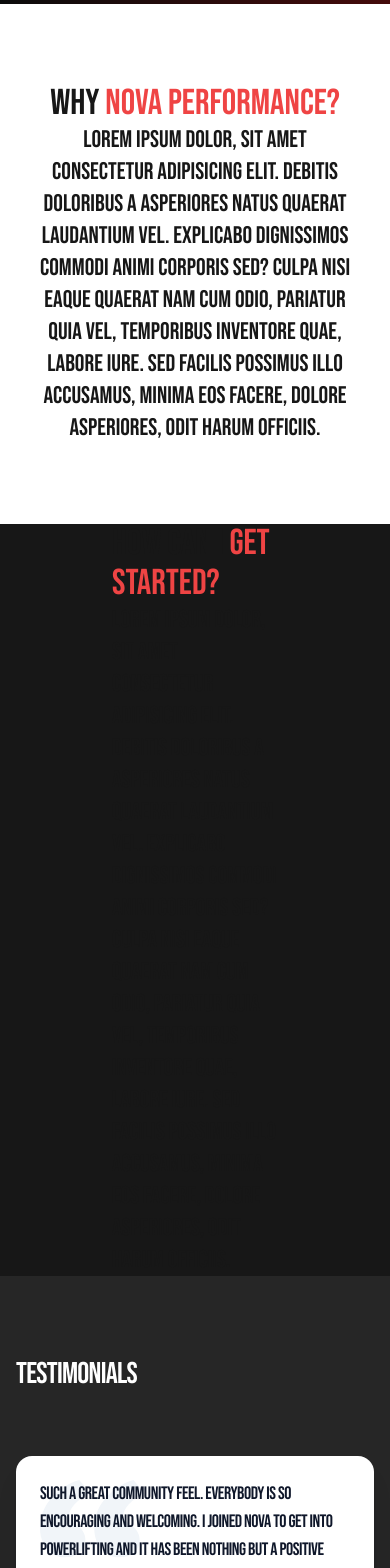
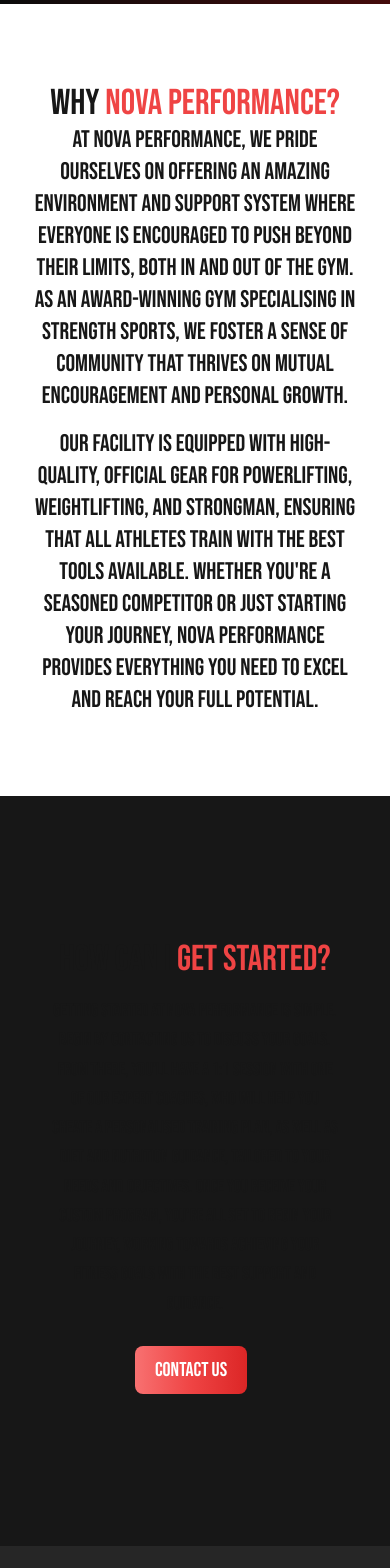
Before and after one commit to jemcap/novaperformance-website, a Next.js app: page / in a window 390 px wide. Shown: the part 1600-3168 px from the top of the page. Built offline with nearby package versions, Linux system fonts and the light colour scheme.

Commit message:
fix: Fixed the responsiveness of the Steps component

```diff
--- a/components/Steps.tsx
+++ b/components/Steps.tsx
@@ -1,29 +1,40 @@
-import React from "react";
+import Link from "next/link";
+import Button from "./Button";
 
 const Steps = () => {
   return (
     <section className=" bg-neutral-900 ">
-      <div className="flex flex-row justify-between align-elements items-center">
+      <div className="flex flex-row text-center md:text-start h-[750px] md:h-5/6 justify-between align-elements items-center">
         <div>
           <ul className="max-md:hidden steps steps-vertical text-xl h-[600px] lg:text-3xl lg:h-[1000px]">
             <li className="step">Contact us</li>
             <li className="step">1:1 with a coach and make a plan</li>
-            <li className="step">Receive your tailored programme</li>
-            <li className="step">start working!</li>
+            <li className="step">Receive your tailored program</li>
+            <li className="step">hit the weights!</li>
           </ul>
         </div>
-        <div className="mx-20 lg:text-end">
+        <div className="mx-5 md:mx-10 lg:mx-20 lg:text-end">
           <h1 className="text-4xl md:text-4xl lg:text-8xl">
             How can I <span className="text-red-500">get started?</span>
           </h1>
-          <p className="max-w-3xl text-2xl">
-            Lorem ipsum dolor, sit amet consectetur adipisicing elit. Debitis
-            doloribus a asperiores natus quaerat laudantium vel. Explicabo
-            dignissimos commodi animi corporis sed? Culpa nisi eaque quaerat nam
-            cum odio, pariatur quia vel, temporibus inventore quae, labore iure.
-            Sed facilis possimus illo accusamus, minima eos facere, dolore
-            asperiores, odit harum officiis.
+          <p className="w-full max-w-2xl md:max-w-3xl text-lg md:text-xl lg:text-2xl mt-4 md:mt-6 leading-relaxed">
+            Getting started at Nova Performance is simple. Begin by contacting
+            us to discuss your goals. From there, you'll have a 1:1 session with
+            one of our expert coaches, who will help you create a personalised
+            training plan, as well as diet and nutrition guidance, tailored to
+            your needs and objectives. Once you receive your custom program,
+            you're all set to begin your journey, working towards achieving your
+            fitness goals with the best support and guidance.
           </p>
+          <div className="mt-7">
+            <Link href="/contact">
+              <Button
+                type="button"
+                label="Contact us"
+                fontSize="text-xl lg:text-2xl"
+              />
+            </Link>
+          </div>
         </div>
       </div>
     </section>
--- a/components/WhyNova.tsx
+++ b/components/WhyNova.tsx
@@ -20,12 +20,18 @@
           Why <span className="text-red-500">Nova Performance?</span>
         </h1>
         <p className="max-w-3xl text-2xl">
-          Lorem ipsum dolor, sit amet consectetur adipisicing elit. Debitis
-          doloribus a asperiores natus quaerat laudantium vel. Explicabo
-          dignissimos commodi animi corporis sed? Culpa nisi eaque quaerat nam
-          cum odio, pariatur quia vel, temporibus inventore quae, labore iure.
-          Sed facilis possimus illo accusamus, minima eos facere, dolore
-          asperiores, odit harum officiis.
+          At Nova Performance, we pride ourselves on offering an amazing
+          environment and support system where everyone is encouraged to push
+          beyond their limits, both in and out of the gym. As an award-winning
+          gym specialising in strength sports, we foster a sense of community
+          that thrives on mutual encouragement and personal growth.
+        </p>
+        <p className="max-w-3xl text-2xl mt-4">
+          Our facility is equipped with high-quality, official gear for
+          Powerlifting, Weightlifting, and Strongman, ensuring that all athletes
+          train with the best tools available. Whether you're a seasoned
+          competitor or just starting your journey, Nova Performance provides
+          everything you need to excel and reach your full potential.
         </p>
       </div>
       <Carousel />
```
